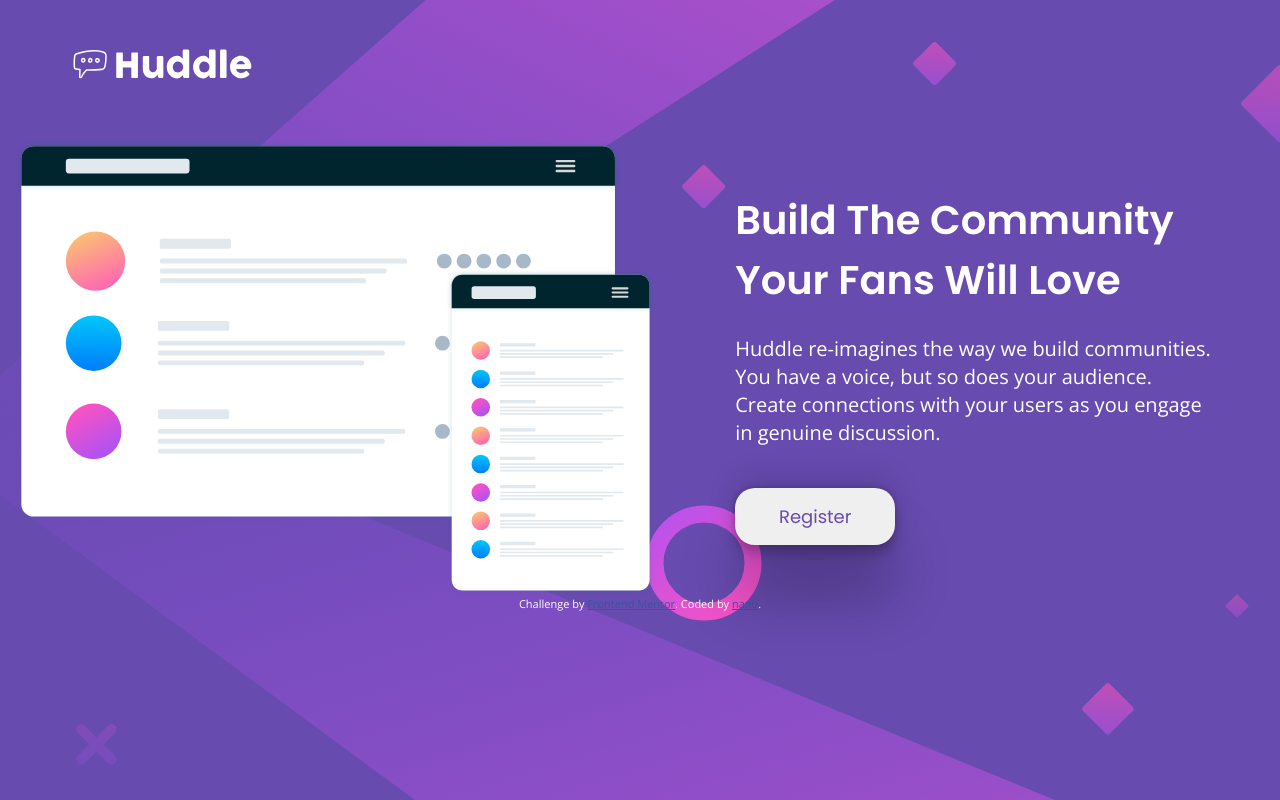
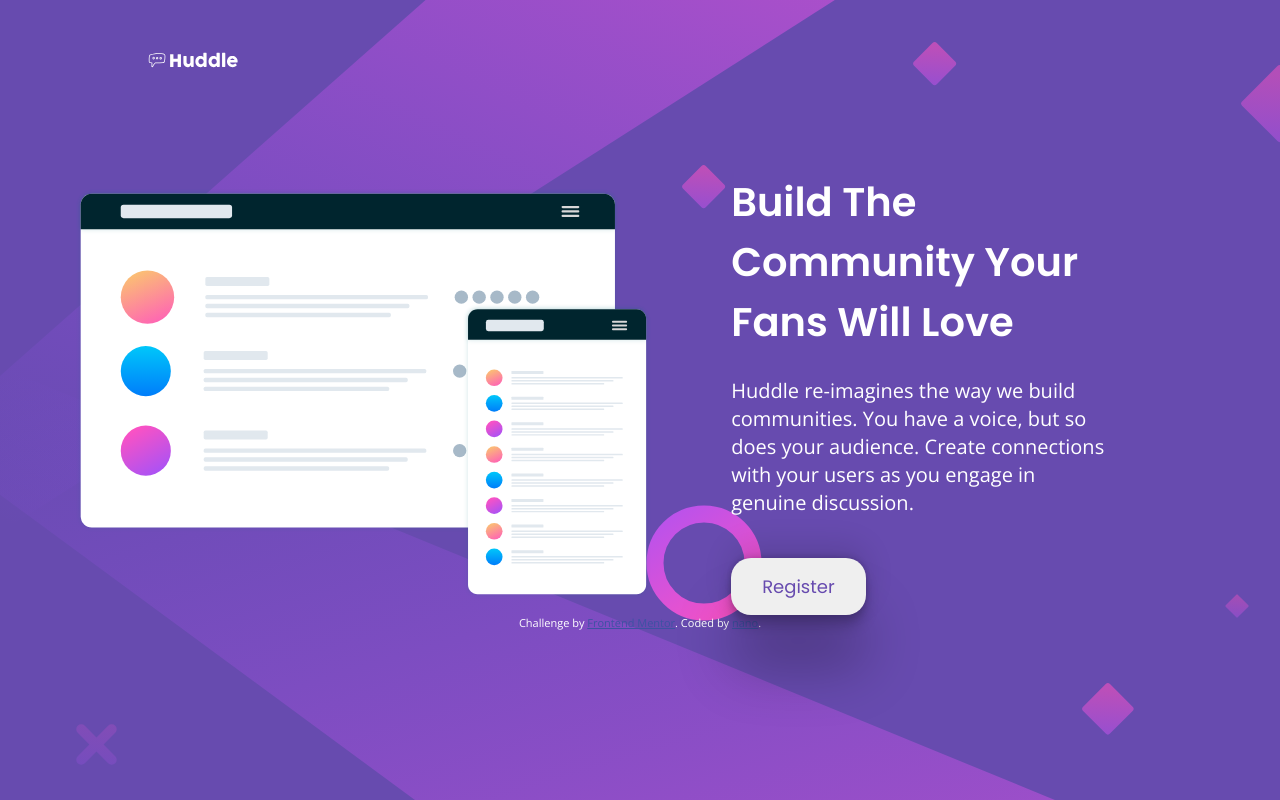
Before and after one commit to naiiiden/hubble-landing-page-with-single-introductory-section, a plain HTML site: page index.html in a window 1280 px wide. Drawn offline with nearby package versions, Linux system fonts and the light colour scheme.

Commit message:
small improvements

```diff
--- a/style.css
+++ b/style.css
@@ -22,19 +22,14 @@
     color: #fff;
 }
 
-.logo {
-    padding: 5vh;
-}
-
 .illustration {
-    width: 50vh;
+    width: 90%;
 }
 
 .logo {
-    width: 50%;
+    width: 55%;
     padding: 5%;
-    margin-left: 5%;
-    margin-bottom: 6vh;
+    margin-bottom: 3rem;
 }
 
 .container {
@@ -42,13 +37,13 @@
     flex-direction: column;
     justify-content: center;
     align-items: center;
-    gap: 10vh;
+    gap: 5rem;
     text-align: center;
     margin: auto;
 }
 
 .text {
-    width: 40vh;
+    width: 95%;
     text-align: center;
     display: flex;
     flex-direction: column;
@@ -69,7 +64,8 @@
 
 button {
     margin-top: 2vh;
-    width: 25vh;
+    width: 60%;
+    font-family: "Poppins";
     padding: 15px;
     border: none;
     border-radius: 20px;
@@ -102,20 +98,17 @@
     }
 
     .logo {
-        width: 15%;
-        padding: 0;
-        margin-top: 5vh;
+        width: 30%;
+        padding: 3rem 9rem;
     }
 
     .illustration {
-        width: 50%;
-        padding: 0;
-
+        width: 45%;
     }
 
     .text {
         text-align: start;
-        width: 55vh;
+        width: 30%;
         align-items: flex-start;
 
     }
@@ -125,12 +118,11 @@
     }
 
     p {
-        width: 60vh;
         font-size: 20px;
     }
 
     button {
-        width: 20vh;
+        width: 35%;
         font-family: "Poppins";
         font-size: 18px;
     }
```
